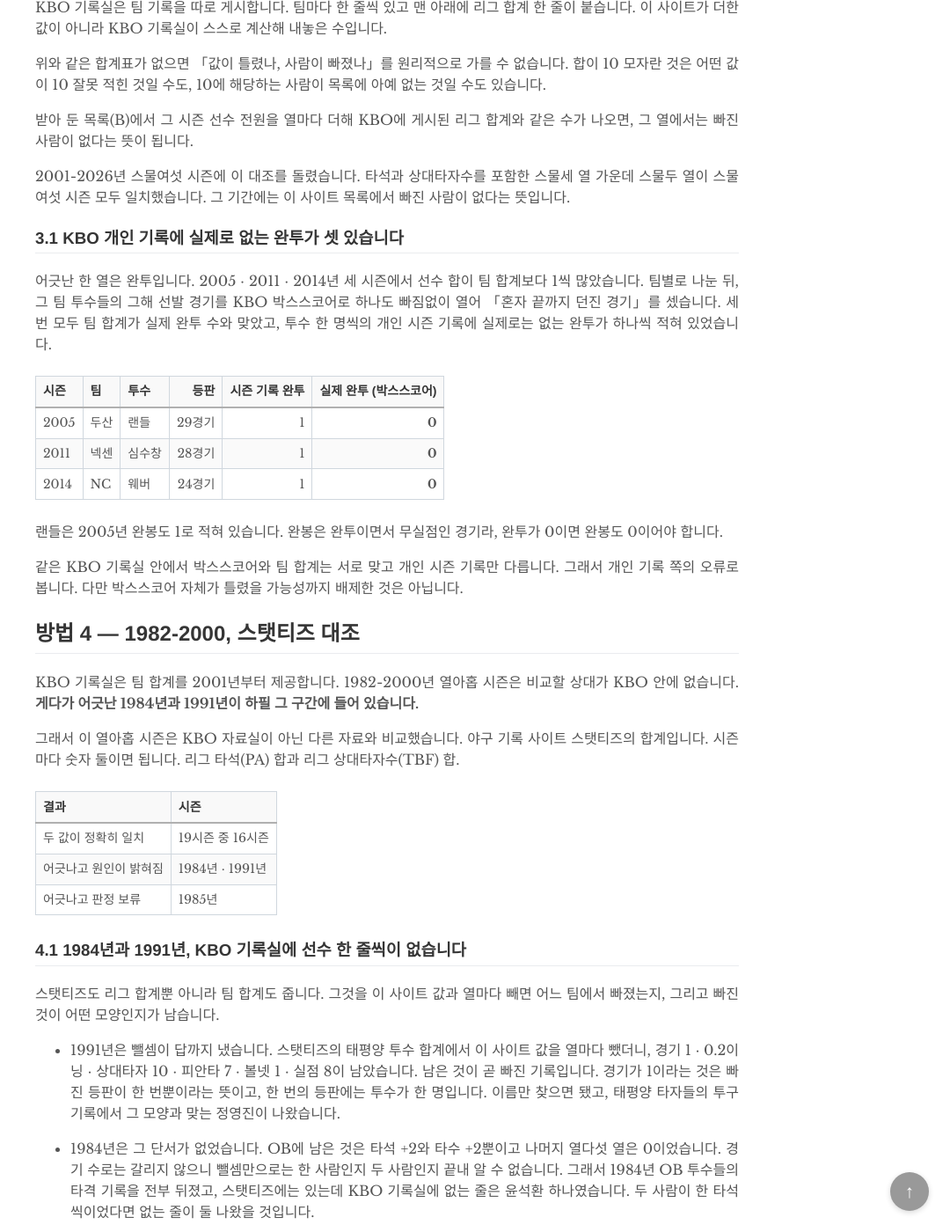
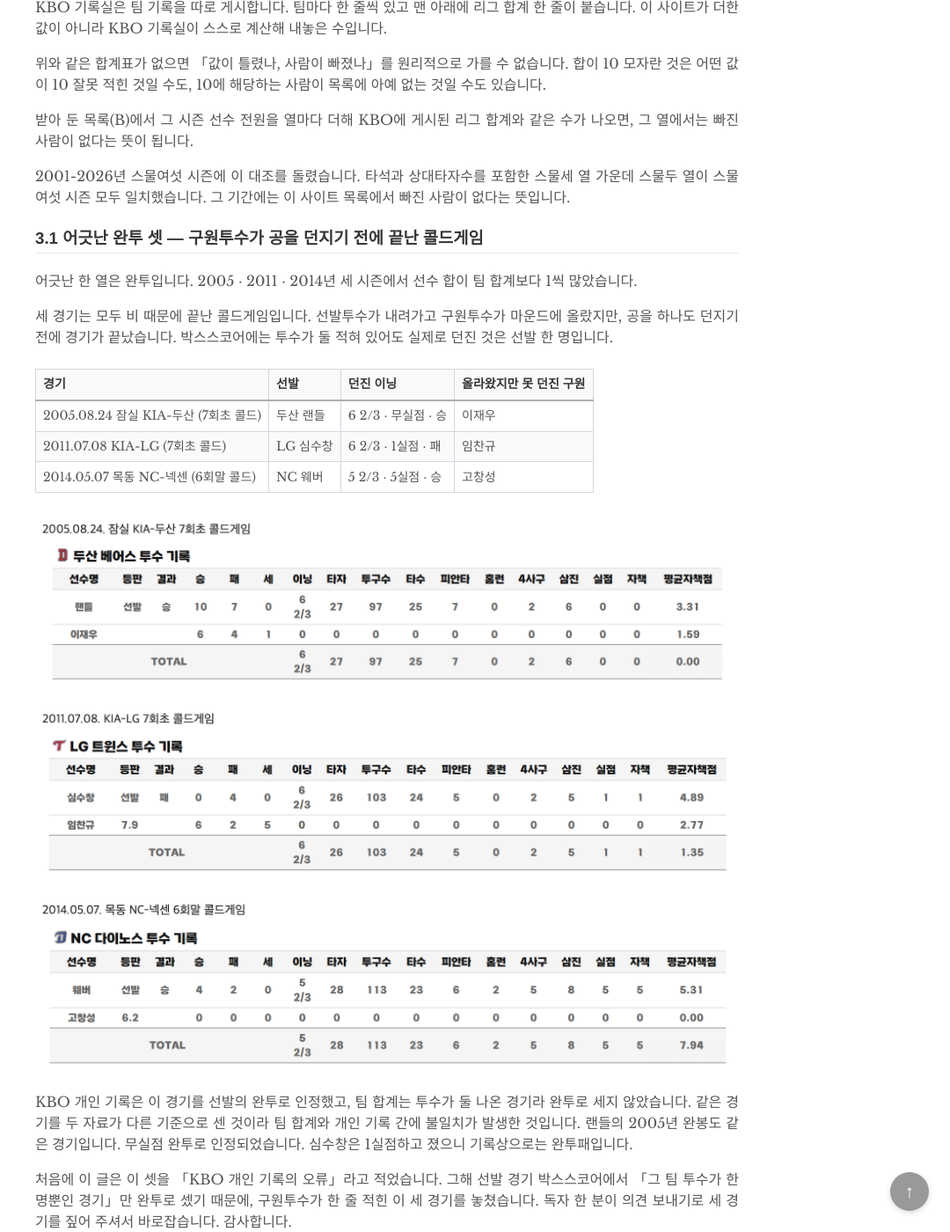
Before and after one commit to sylvakr/baseball-chart-blog, a Jekyll site: the page built from _posts/2026-09-08-keeping-our-data-accurate.md, in a window 1280 px wide and 1400 px high, scrolled down 10551 px. Shown: the whole window at 88% size, without its empty margins (200-1280 px from the left). Built offline with Jekyll 4.4.1, drawn with Linux system fonts in a browser that asks for light colours; some of the changed text lies outside the part shown.

Commit message:
「KBO 기록실과 같은가」 완투 셋 바로잡기 — 오류가 아니라 세는 기준 차이
독자 한 분이 의견 보내기로 짚어 주셨다. 3.1 에서 「KBO 개인 기록에 실제로
없는 완투」라고 적은 셋(2005 랜들 · 2011 심수창 · 2014 웨버)은 모두 비로 끝난
콜드게임이고, 구원투수가 마운드에 올랐지만 공을 하나도 던지기 전에 경기가
끝났다. KBO 개인 기록은 선발의 완투로 인정하고, 팀 합계는 투수가 둘 나온
경기라 완투로 세지 않는다 — 같은 경기를 다른 기준으로 센 것이다.

- 3.1 제목과 본문을 다시 썼다. 세 경기(날짜 · 구장 · 콜드 이닝 · 선발의 이닝과
  결과 · 올라왔지만 못 던진 구원)를 표로 적고, 독자 제보의 박스스코어 캡처를
  넣었다(KBO 게임센터 원자료와 값 전부 같음을 확인).
- 랜들의 완봉은 같은 경기의 무실점 완투, 심수창은 완투패라고 적었다.
- 2011 심수창은 그 경기 때 LG 였다(7/31 넥센 이적). 처음 표의 「넥센」을 고쳤다.
- 처음에 왜 놓쳤는지(박스스코어에서 투수가 한 명뿐인 경기만 셌다)와 제보에
  대한 감사를 적었다.
- 결론 표 · 요약 · 「KBO 기록의 정확성」 · 「이 사이트는 KBO 기록을 그대로
  씁니다」에서 완투 셋을 오류로 센 문장을 고치거나 뺐다. 이제 45시즌 검산에서
  걸린 것은 선수 두 명의 기록 한 줄씩뿐이다.

```diff
--- a/_posts/2026-09-08-keeping-our-data-accurate.md
+++ b/_posts/2026-09-08-keeping-our-data-accurate.md
@@ -4,7 +4,7 @@ title: "이 사이트 기록은 KBO 기록실과 같은가"
 sticky: false
 hidden: false
 ---
-<sub>최종 수정 2026-10-13 15:55 KST</sub>
+<sub>최종 수정 2026-10-22 08:40 KST</sub>
 
 ## 무엇을 확인하려 했나
 
@@ -328,19 +328,23 @@ KBO 기록실은 팀 기록을 따로 게시합니다. 팀마다 한 줄씩 있
 
 2001-2026년 스물여섯 시즌에 이 대조를 돌렸습니다. 타석과 상대타자수를 포함한 스물세 열 가운데 스물두 열이 스물여섯 시즌 모두 일치했습니다. 그 기간에는 이 사이트 목록에서 빠진 사람이 없다는 뜻입니다.
 
-### 3.1 KBO 개인 기록에 실제로 없는 완투가 셋 있습니다
+### 3.1 어긋난 완투 셋 — 구원투수가 공을 던지기 전에 끝난 콜드게임
 
-어긋난 한 열은 완투입니다. 2005 · 2011 · 2014년 세 시즌에서 선수 합이 팀 합계보다 1씩 많았습니다. 팀별로 나눈 뒤, 그 팀 투수들의 그해 선발 경기를 KBO 박스스코어로 하나도 빠짐없이 열어 「혼자 끝까지 던진 경기」를 셌습니다. 세 번 모두 팀 합계가 실제 완투 수와 맞았고, 투수 한 명씩의 개인 시즌 기록에 실제로는 없는 완투가 하나씩 적혀 있었습니다.
+어긋난 한 열은 완투입니다. 2005 · 2011 · 2014년 세 시즌에서 선수 합이 팀 합계보다 1씩 많았습니다.
 
-|시즌|팀|투수|등판|시즌 기록 완투|실제 완투 (박스스코어)|
-|---|---|---|---:|---:|---:|
-|2005|두산|랜들|29경기|1|**0**|
-|2011|넥센|심수창|28경기|1|**0**|
-|2014|NC|웨버|24경기|1|**0**|
+세 경기는 모두 비 때문에 끝난 콜드게임입니다. 선발투수가 내려가고 구원투수가 마운드에 올랐지만, 공을 하나도 던지기 전에 경기가 끝났습니다. 박스스코어에는 투수가 둘 적혀 있어도 실제로 던진 것은 선발 한 명입니다.
 
-랜들은 2005년 완봉도 1로 적혀 있습니다. 완봉은 완투이면서 무실점인 경기라, 완투가 0이면 완봉도 0이어야 합니다.
+|경기|선발|던진 이닝|올라왔지만 못 던진 구원|
+|---|---|---|---|
+|2005.08.24 잠실 KIA-두산 (7회초 콜드)|두산 랜들|6 2/3 · 무실점 · 승|이재우|
+|2011.07.08 KIA-LG (7회초 콜드)|LG 심수창|6 2/3 · 1실점 · 패|임찬규|
+|2014.05.07 목동 NC-넥센 (6회말 콜드)|NC 웨버|5 2/3 · 5실점 · 승|고창성|
 
-같은 KBO 기록실 안에서 박스스코어와 팀 합계는 서로 맞고 개인 시즌 기록만 다릅니다. 그래서 개인 기록 쪽의 오류로 봅니다. 다만 박스스코어 자체가 틀렸을 가능성까지 배제한 것은 아닙니다.
+![세 경기의 KBO 박스스코어 — 구원투수가 올라왔지만 이닝 0 · 타자 0](/assets/images/2026-09-08-keeping-our-data-accurate-cold-games.png)
+
+KBO 개인 기록은 이 경기를 선발의 완투로 인정했고, 팀 합계는 투수가 둘 나온 경기라 완투로 세지 않았습니다. 같은 경기를 두 자료가 다른 기준으로 센 것이라 팀 합계와 개인 기록 간에 불일치가 발생한 것입니다. 랜들의 2005년 완봉도 같은 경기입니다. 무실점 완투로 인정되었습니다. 심수창은 1실점하고 졌으니 기록상으로는 완투패입니다.
+
+처음에 이 글은 이 셋을 「KBO 개인 기록의 오류」라고 적었습니다. 그해 선발 경기 박스스코어에서 「그 팀 투수가 한 명뿐인 경기」만 완투로 셌기 때문에, 구원투수가 한 줄 적힌 이 세 경기를 놓쳤습니다. 독자 한 분이 의견 보내기로 세 경기를 짚어 주셔서 바로잡습니다. 감사합니다.
 
 ## 방법 4 — 1982-2000, 스탯티즈 대조
 
@@ -407,24 +411,24 @@ KBO 기록실 말고는 스탯티즈 한 곳만 참고했습니다. 자체 검
 |---|---|---|
 |1|등식 셋|투수의 승 합 = 패 합은 45시즌 전부 성립한다(1982년의 -1은 몰수경기 규정이 설명한다). 타석 합 = 상대타자수 합은 43시즌, 대칭 다섯 쌍은 44시즌 성립한다. 어긋난 1984·1991년은 KBO 기록실 원본도 그렇다|
 |2|팀 순위표|팀이 통째로 빠진 시즌이 없다|
-|3|KBO 팀 합계 (2001-2026)|타석·상대타자수를 포함한 스물세 열 중 스물두 열이 26시즌 모두 일치. 어긋난 완투 세 칸은 KBO 개인 기록의 오류(2005 랜들 · 2011 심수창 · 2014 웨버)|
+|3|KBO 팀 합계 (2001-2026)|타석·상대타자수를 포함한 스물세 열 중 스물두 열이 26시즌 모두 일치. 어긋난 완투 세 칸은 오류가 아니라 세는 기준의 차이다. 구원투수가 공을 던지기 전에 끝난 강우 콜드게임 셋(2005 랜들 · 2011 심수창 · 2014 웨버)|
 |4|스탯티즈 대조 (1982-2000)|19시즌 중 16시즌이 정확히 일치. 1984·1991년은 KBO 쪽 오류로, 1985년은 스탯티즈 쪽 오류로 보인다|
 
 어긋난 자리는 세 시즌이고 그 원인도 밝혔습니다. 1984년은 윤석환의 타격 기록, 1991년은 정영진의 투구 기록이 KBO 기록실에 한 줄씩 없고, 1985년은 스탯티즈 쪽이 자기 검산을 통과하지 못합니다. **어느 것도 이 사이트가 자료를 옮겨 오면서 생긴 누락이 아닙니다.**
 
-팀 합계 대조에서는 KBO 개인 시즌 기록에 실제로 없는 완투 셋이 나왔습니다. 2005년 랜들(완봉 포함), 2011년 심수창, 2014년 웨버입니다.
+팀 합계 대조에서 어긋난 완투 셋(2005년 랜들 · 2011년 심수창 · 2014년 웨버)은 오류가 아닙니다. 구원투수가 공을 던지기 전에 끝난 콜드게임을 개인 기록은 완투로, 팀 합계는 완투가 아닌 것으로 셌습니다.
 
 1982-2026년 18,018 선수-시즌의 308,382개 값을 선수 고유번호로 한 칸씩 맞대어 **어긋난 값이 하나도 없었습니다.**
 
 ### KBO 기록의 정확성
 
-앞에서 본 대로 레트로시트는 1922년 내셔널리그 한 시즌을 되짚어 1,223건을 찾아냈습니다. 그들이 어떤 검사를 모두 돌리는지까지는 우리는 알지 못합니다. 확인한 것은 그중 하나가 앞에서 쓴 것과 같은 종류의 교차 검산이라는 것뿐입니다. 게다가 그쪽은 경기를 하나하나 되짚었고 이 글은 시즌 합계를 봤으니,  나란히 놓고 비교할 수는 없습니다. 다만 이 글에서 돌린 검산에 관한 한, KBO 45시즌에서 걸린 것은 선수 두 명의 기록 한 줄씩과, 선수 세 명의 완투 한 개씩(랜들은 완봉도)뿐입니다.
+앞에서 본 대로 레트로시트는 1922년 내셔널리그 한 시즌을 되짚어 1,223건을 찾아냈습니다. 그들이 어떤 검사를 모두 돌리는지까지는 우리는 알지 못합니다. 확인한 것은 그중 하나가 앞에서 쓴 것과 같은 종류의 교차 검산이라는 것뿐입니다. 게다가 그쪽은 경기를 하나하나 되짚었고 이 글은 시즌 합계를 봤으니,  나란히 놓고 비교할 수는 없습니다. 다만 이 글에서 돌린 검산에 관한 한, KBO 45시즌에서 걸린 것은 선수 두 명의 기록 한 줄씩뿐입니다.
 
 40년이 넘는 기록을 이만한 정합성으로 유지하고 공개해 온 것은 대단한 일입니다. KBO 기록실에 1982-2000년의 팀 합계가 없는 것은 아쉬웠지만, 그 자리를 메울 수 있었던 것은 스탯티즈가 그 시절 기록을 정리해 공개해 온 덕입니다. 두 곳의 자료가 있기에 이 사이트가 존재할 수 있습니다.
 
 ### 이 사이트는 KBO 기록을 그대로 씁니다
 
-이 사이트는 1984·1991년의 어긋남을 그대로 두기로 했습니다. 랜들 · 심수창 · 웨버의 완투도 KBO 기록대로 1로 둡니다. 정합성을 맞추자고 스탯티즈의 1984년 윤석환의 타격 기록 한 줄, 1991년 정영진의 투구 기록 한 줄을 KBO 기록에 보태지 않습니다. 이유는 이렇습니다.
+이 사이트는 1984·1991년의 어긋남을 그대로 두기로 했습니다. 정합성을 맞추자고 스탯티즈의 1984년 윤석환의 타격 기록 한 줄, 1991년 정영진의 투구 기록 한 줄을 KBO 기록에 보태지 않습니다. 이유는 이렇습니다.
 
 첫째, KBO 리그의 공식 기록은 KBO 기록실입니다. 이 사이트는 KBO 기록실을 그대로 바라봅니다.
 
```
Also changed, not shown: assets/images/2026-09-08-keeping-our-data-accurate-cold-games.png (added).
